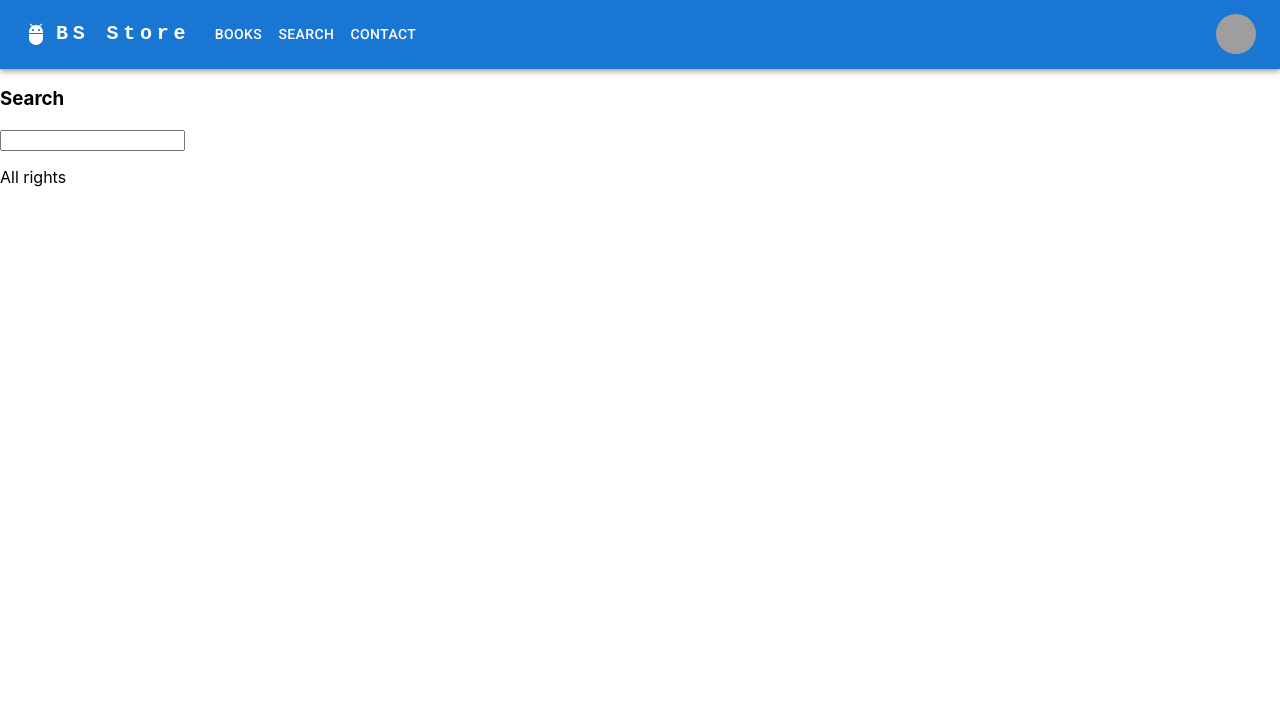
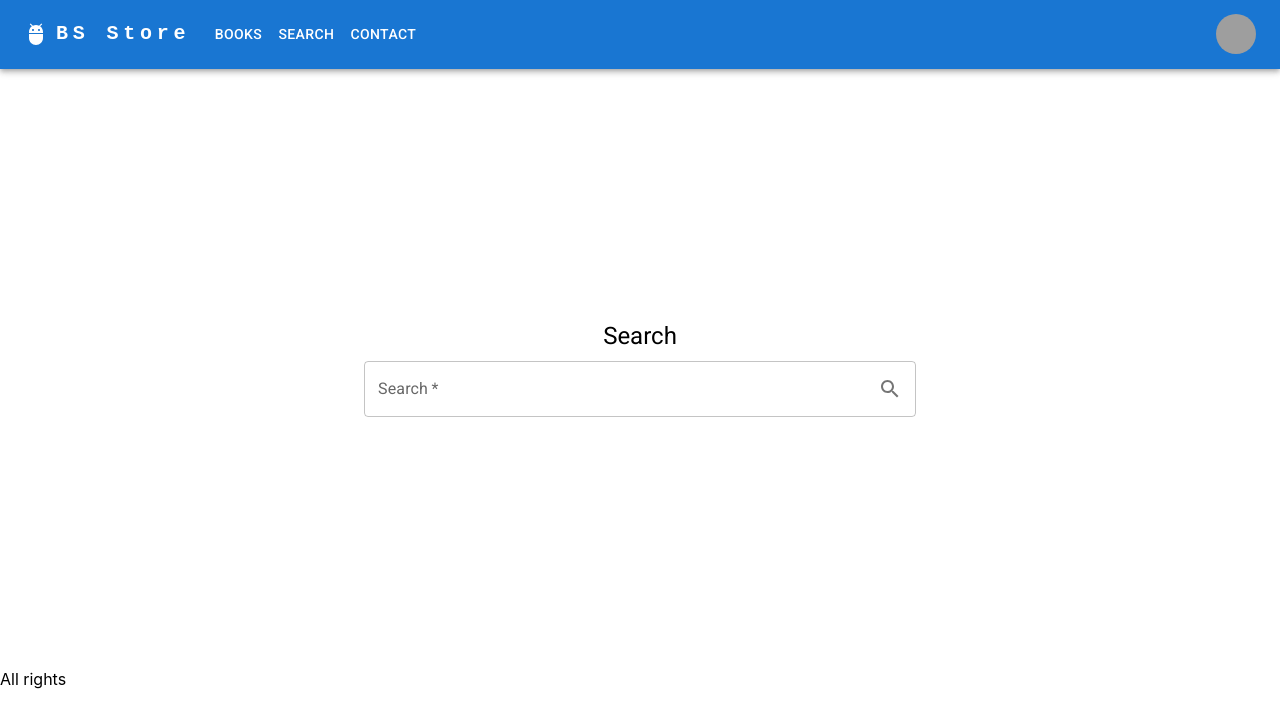
Before and after one commit to zcomert/BtkAkademiDotNetBootCamp, a React (Create React App) app in the folder day-04/bs-store/: page /search in a window 1280 px wide. Shown: the top 726 px of the page. Built offline with nearby package versions, Linux system fonts and the light colour scheme; grey boxes are pictures that could not be loaded.

Commit message:
Search module has been designed.

```diff
--- a/day-04/bs-store/src/components/search/Search.js
+++ b/day-04/bs-store/src/components/search/Search.js
@@ -1,10 +1,31 @@
-import React from 'react'
+import React from "react";
+import { Container, InputAdornment, TextField, Typography } from "@mui/material";
+import SearchIcon from '@mui/icons-material/Search';
 
 export default function Search() {
   return (
-    <div>
-      <h3>Search</h3>
-      <input />
-      </div>
-  )
+    <Container sx={{my:5,
+      display:'flex',
+      flexDirection:'column',
+      justifyContent:'center',
+      alignItems:'center',
+      height:'65vh'
+    }} maxWidth='sm'>
+
+      <Typography align='center' variant='h5' gutterBottom>
+        Search
+      </Typography>
+
+      <TextField
+      required
+      fullWidth
+      label="Search"
+      InputProps={{
+        endAdornment: <InputAdornment position="end">
+          <SearchIcon />
+        </InputAdornment>,
+      }}
+      placeholder="Search something..." />
+    </Container>
+  );
 }
```
